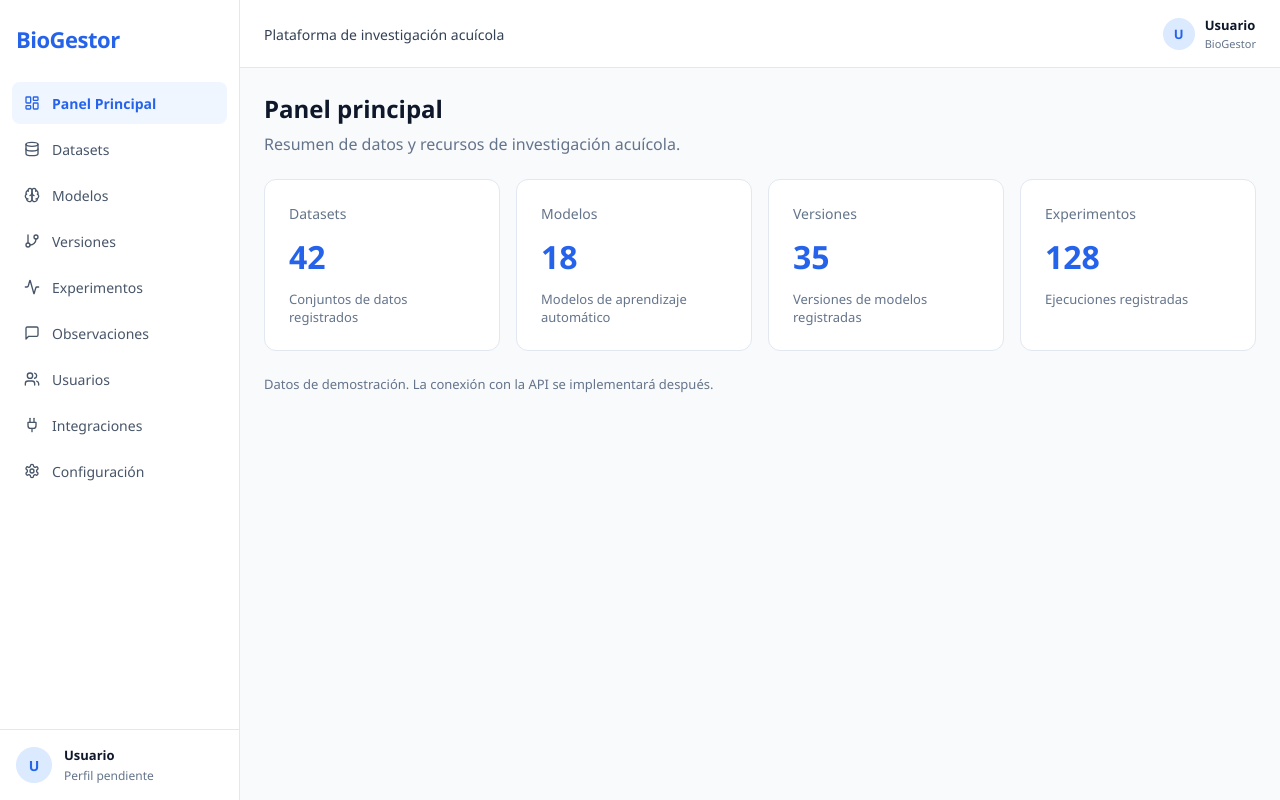
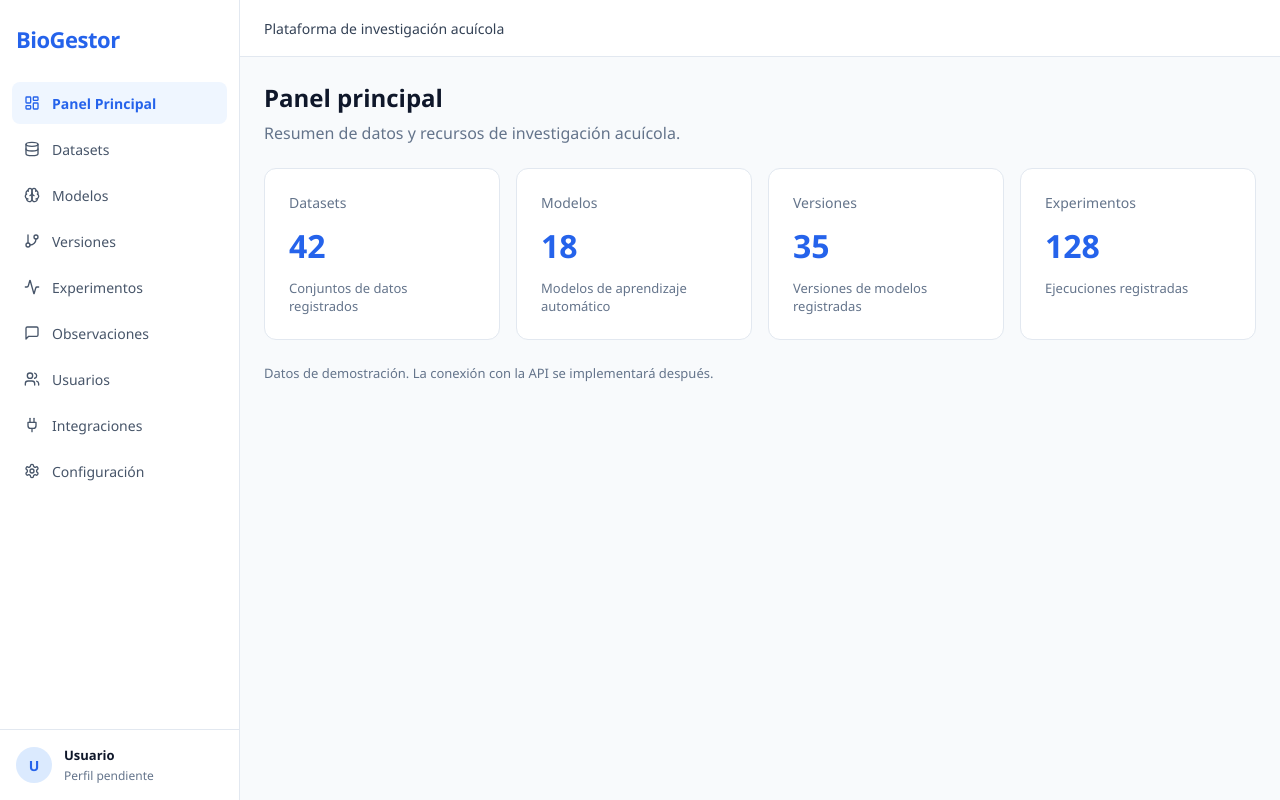
Before and after one commit to m-alvaradox/biogestor-frontend, an Angular app: page /dashboard in a window 1280 px wide. Built offline with nearby package versions, Linux system fonts and the light colour scheme.

Commit message:
fix(navbar): eliminar sección de usuario duplicada del header (#12) (#13)

```diff
--- a/src/app/core/layout/navbar/navbar.html
+++ b/src/app/core/layout/navbar/navbar.html
@@ -2,13 +2,4 @@
   <div class="navbar-brand">
     <span class="platform-name"> Plataforma de investigación acuícola </span>
   </div>
-
-  <div class="navbar-actions">
-    <div class="user-avatar" aria-hidden="true">U</div>
-
-    <div class="user-info">
-      <span class="user-name">Usuario</span>
-      <span class="user-role">BioGestor</span>
-    </div>
-  </div>
 </header>
--- a/src/app/core/layout/navbar/navbar.scss
+++ b/src/app/core/layout/navbar/navbar.scss
@@ -5,8 +5,8 @@
 .navbar {
   display: flex;
   align-items: center;
-  justify-content: space-between;
-  gap: 16px;
+  // justify-content: space-between;
+  // gap: 16px;
   width: 100%;
   min-height: 24px;
 }
@@ -21,48 +21,7 @@
   font-weight: 500;
 }
 
-.navbar-actions {
-  display: flex;
-  align-items: center;
-  gap: 10px;
-  flex-shrink: 0;
-}
-
-.user-avatar {
-  display: flex;
-  align-items: center;
-  justify-content: center;
-  width: 32px;
-  height: 32px;
-  border-radius: 50%;
-  background: #dbeafe;
-  color: #2563eb;
-  font-size: 13px;
-  font-weight: 600;
-}
-
-.user-info {
-  display: flex;
-  flex-direction: column;
-  gap: 2px;
-}
-
-.user-name {
-  color: #0f172a;
-  font-size: 13px;
-  font-weight: 600;
-}
-
-.user-role {
-  color: #64748b;
-  font-size: 11px;
-}
-
 @media (max-width: 768px) {
-  .user-info {
-    display: none;
-  }
-
   .platform-name {
     font-size: 12px;
   }
```
Also changed, not shown: 1 other file (tests, documents, lock files or other folders).
